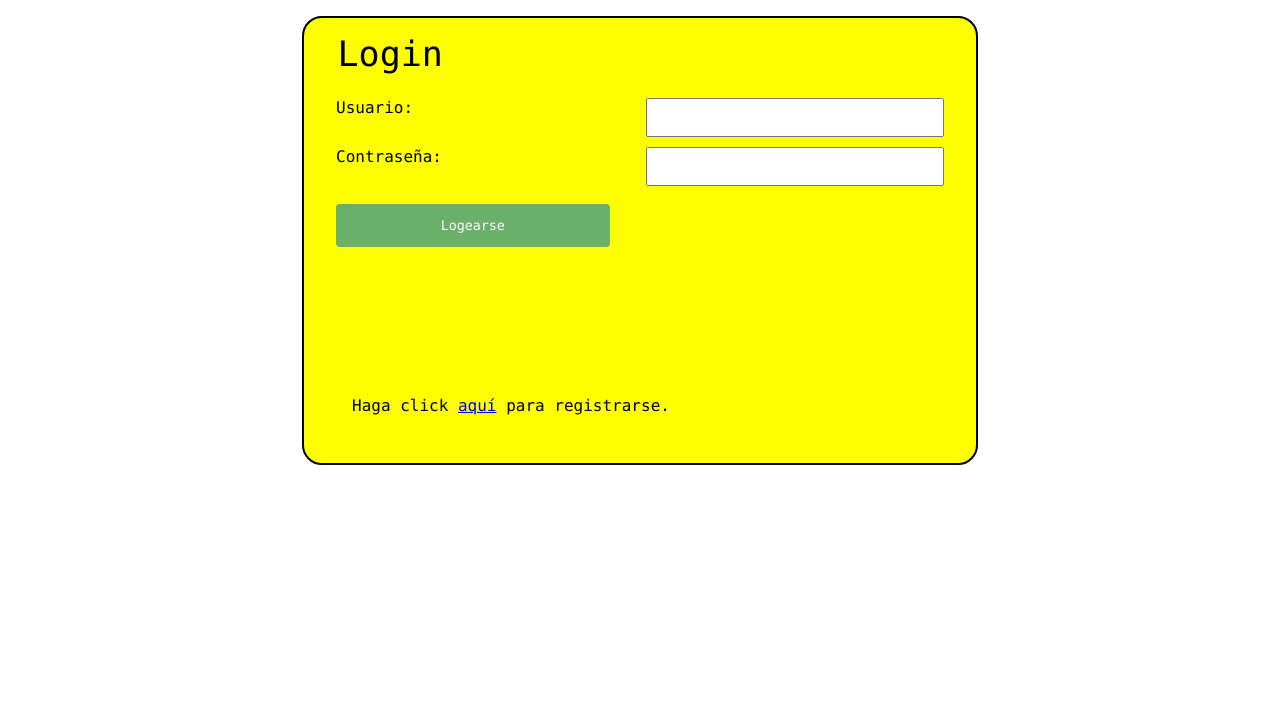
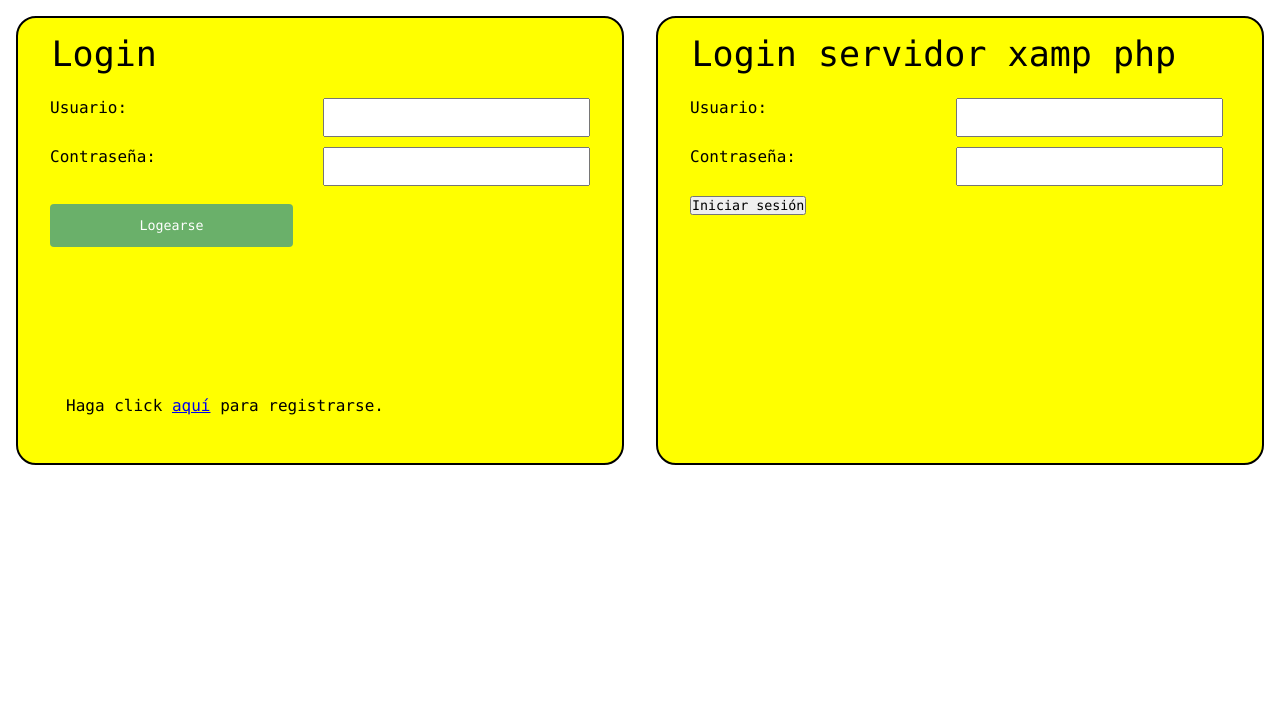
Before and after one commit to AncheJeez/DesarrolloWebEnCliente, a PHP site: page / in a window 1280 px wide. Shown: the part 117-822 px from the top of the page. Run offline with PHP 8.4, Linux system fonts and the light colour scheme.

Commit message:
añadido registro y login xamp php 👍

```diff
--- a/juegos_reunidos/database.sql
+++ b/juegos_reunidos/database.sql
@@ -1,3 +1,5 @@
+CREATE DATABASE juegos_reunidos;
+
 CREATE TABLE usuarios (
     id INT(11) AUTO_INCREMENT PRIMARY KEY,
     nombre_usuario VARCHAR(50) NOT NULL UNIQUE,
--- a/juegos_reunidos/index.html
+++ b/juegos_reunidos/index.html
@@ -32,6 +32,7 @@
     </header>
     <main>
 
+        <!--LOGEARSE-->
         <div class="container-form" id="login-container">
             <p>Login</p>
             <form id="loginForm" action="" method="post">
@@ -46,7 +47,20 @@
                 Haga click <a href="#" id="show-register">aquí</a> para registrarse.
             </div>
         </div>
+        <div class="container-form" id="login-container">
+            <p>Login servidor xamp php</p>
+            <form action="./pages/login.php" method="POST" id="loginForm">
+                <label for="usuario">Usuario:</label>
+                <input type="text" id="usuario" name="usuario" required><br><br>
 
+                <label for="contrasena">Contraseña:</label>
+                <input type="password" id="contrasena" name="contrasena" required><br><br>
+
+                <button type="submit">Iniciar sesión</button>
+            </form>
+        </div>
+
+        <!--REGISTRARSE-->
         <div class="container-form hidden" id="register-container">
             <p>Registro</p>
                 <form id="registerForm">
@@ -96,6 +110,15 @@
                     ¿Ya tienes cuenta? <a href="#" id="show-login">Volver al login</a>
                 </div>
         </div>
+        <div class="container-form hidden" id="register-container">
+            <p>Login server xamp php</p>
+            <form action="./pages/registro.php" method="POST">
+                Usuario: <input type="text" name="usuario"><br>
+                Email: <input type="email" name="email"><br>
+                Contraseña: <input type="password" name="contrasena"><br>
+                <button type="submit">Registrarse</button>
+            </form>
+        </div>
 
         <div id="sidebar" class="sidebar">
             <div id="back-button" class="clickable">
@@ -103,7 +126,8 @@
             </div>
             <button id="close-session-button">Cerrar sesión</button><br/>
             <button id="borrar-datos-almacenados-button">Borrar todos los datos almacenados</button><br/>
-            <a href="./pages/login.html">Login ajax</a><br/>
+            <!-- <a href="./pages/login.html">Login servidor</a><br/>
+            <a href="./pages/registro.html">Registro servidor</a><br/> -->
         </div>
     </main>
     <footer>
```
Also changed, not shown: juegos_reunidos/pages/login.html (deleted, +0 -22 lines), juegos_reunidos/pages/login.php (+5 -9 lines), juegos_reunidos/pages/registro.php (added, +20 -0 lines).
